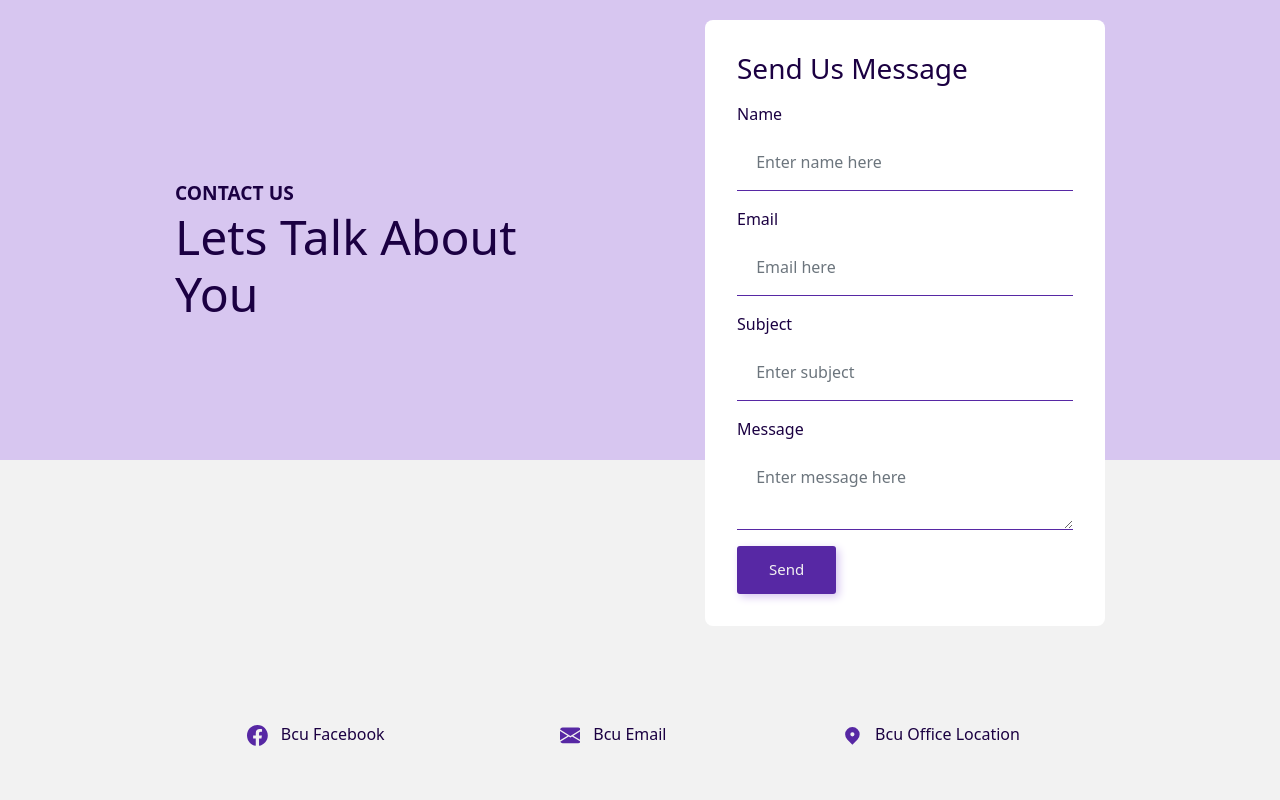
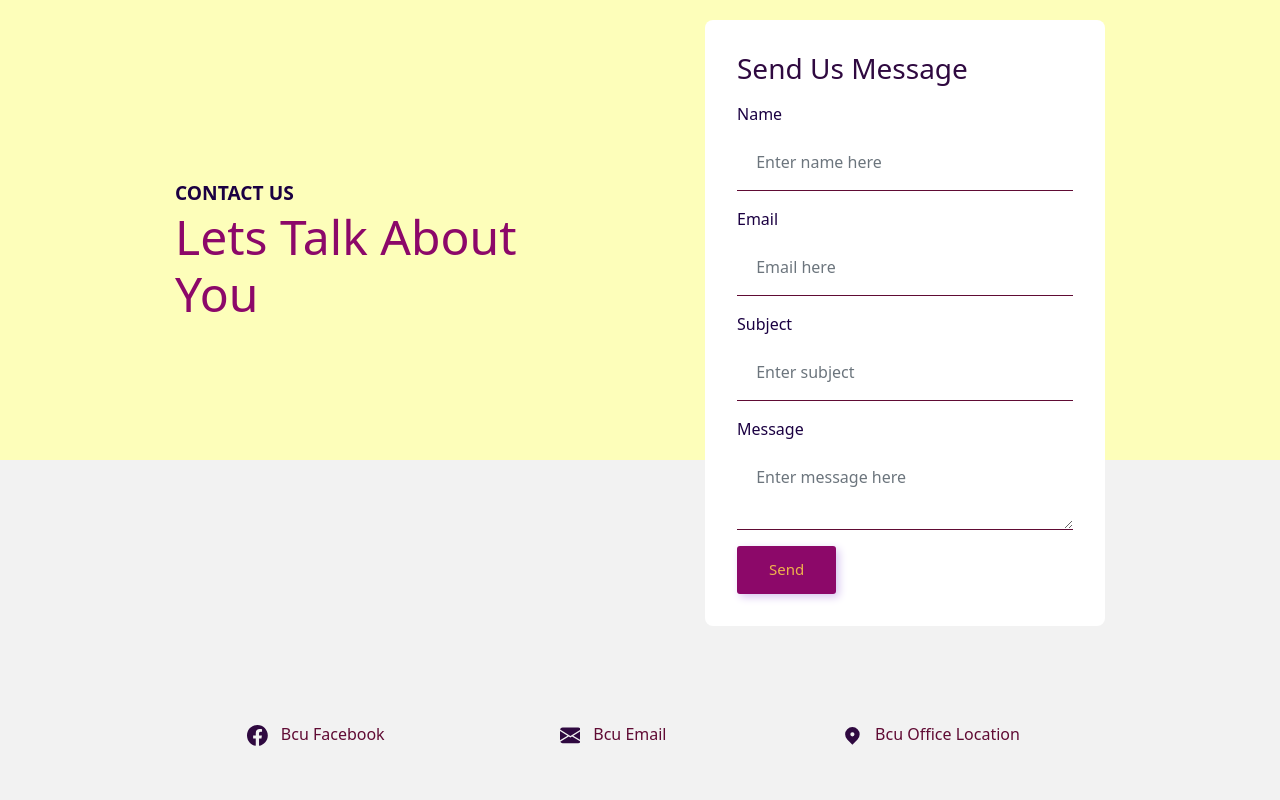
Before and after one commit to OptimusJc/bcu-library, a React (Create React App) app: page /contact in a window 1280 px wide. Shown: the part 220-1020 px from the top of the page. Built offline with nearby package versions, Linux system fonts and the light colour scheme; no server answers.

Commit message:
fix: Add color to the contact page

```diff
--- a/src/pages/contact/contact.module.css
+++ b/src/pages/contact/contact.module.css
@@ -25,15 +25,16 @@
 .containment .send_message h3 {
     text-transform: capitalize;
     margin-bottom: 1rem;
+    color: var(--color-3);
 }
 
 .containment .send_message form input,
 .containment .send_message form textarea {
     border: none;
     border-radius: 0;
-    border-bottom: 1px solid var(--purple-shade-3);
+    border-bottom: 1px solid var(--color-1);
     padding: 1rem 1.2rem;
-    color: var(--purple-shade-3);
+    color: var(--color-2);
 }
 
 .containment .send_message form input:focus,
@@ -44,7 +45,8 @@
 .containment .send_message form .btn_submit {
     padding: 0.8rem 2.5rem;
     box-shadow: 3px 3px 9px var(--purple-shade-1);
-    background-color: var(--purple-shade-3);
+    background-color: var(--color-2);
+    color: var(--color-4);
 }
 
 .socials {
@@ -58,11 +60,12 @@
 
 .socials div span {
     margin-inline: 0.8rem;
+    color: var(--color-1);
 }
 .socials div svg {
     width: 1.3rem;
     height: 1.3rem;
-    color: var(--purple-shade-4);
+    color: var(--color-3);
 }
 
 @media (min-width: 48em) {
@@ -87,7 +90,7 @@
         position: absolute;
         left: 0;
         z-index: -1;
-        background-color: var(--purple-shade-1);
+        background-color: var(--color-5);
     }
 
     .containment {
@@ -105,6 +108,7 @@
         text-transform: capitalize;
         width: 350px;
         font-size: 3rem;
+        color: var(--color-2);
     }
 
     .containment .send_message {
@@ -121,9 +125,8 @@
     .containment .send_message form textarea {
         border: none;
         border-radius: 0;
-        border-bottom: 1px solid var(--purple-shade-3);
+        border-bottom: 1px solid var(--color-1);
         padding: 1rem 1.2rem;
-        color: var(--purple-shade-3);
     }
 
     .containment .send_message form .btn_submit {
@@ -143,6 +146,5 @@
     .socials div svg {
         width: 1.3rem;
         height: 1.3rem;
-        color: var(--purple-shade-3);
     }
 }
```
